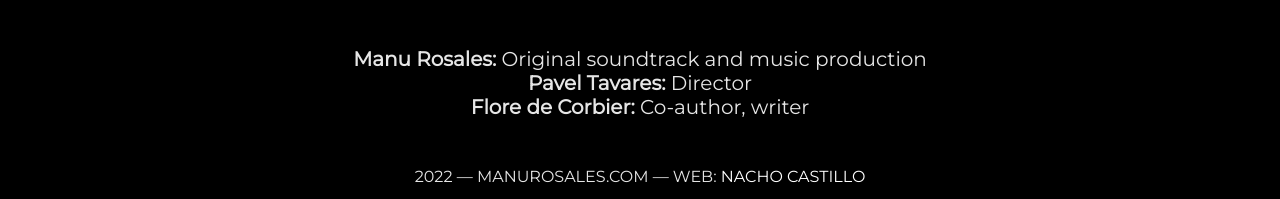
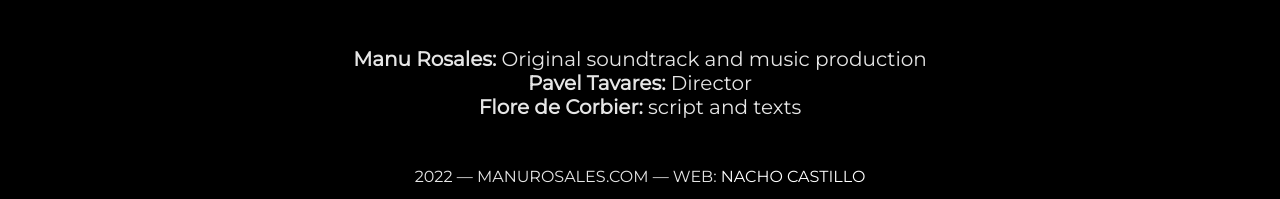
Before and after one commit to ManuRosales/manurosales.github.io, a Jekyll site: the page built from _projects/en/diario-de-um-crime.markdown, in a window 1280 px wide and 900 px high, scrolled down 340 px. Shown: the part 698-897 px from the top of the window. Built offline with Jekyll 4.4.1, drawn with Linux system fonts in a browser that asks for light colours; nearby versions of some CDN libraries; some web fonts are replaced.

Commit message:
Updated Diario De Um Crime

```diff
--- a/_projects/en/diario-de-um-crime.markdown
+++ b/_projects/en/diario-de-um-crime.markdown
@@ -19,7 +19,7 @@
 credits-title: CREDITS
 credits-text: <span class="bold">Manu Rosales:</span> Original soundtrack and music
   production<br /><span class="bold">Pavel Tavares:</span> Director<br /><span class="bold">Flore
-  de Corbier:</span> Co-author, writer<br />
+  de Corbier:</span> script and texts<br />
 altLang: "/projects/diario-de-um-crime"
 language: en
 layout: projects
```
